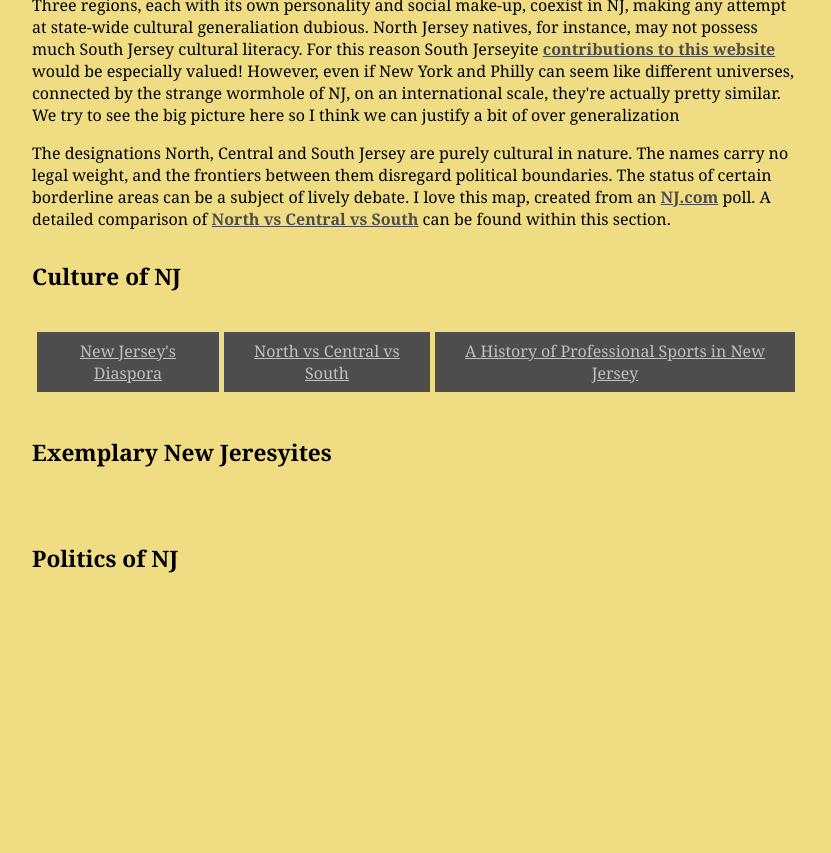
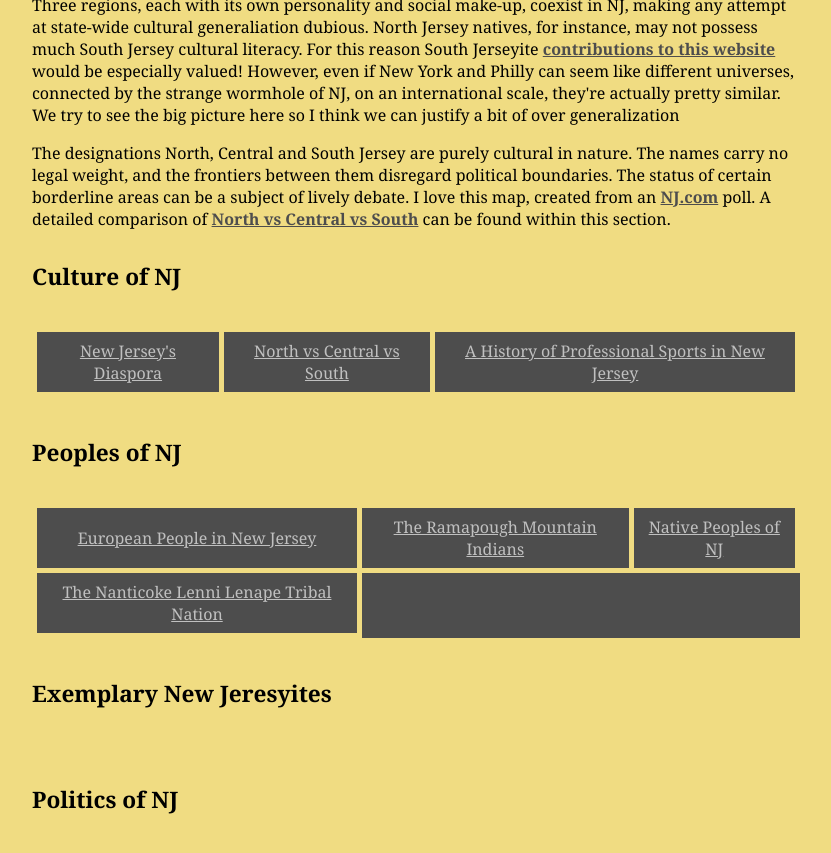
Before and after one commit to jonfried/oakafee.github.io, a Jekyll site: the page built from people.html, in a window 1280 px wide and 900 px high, scrolled down 1112 px. Shown: the top 853 px of the window, without its empty margins (224-1055 px from the left). Built offline with Jekyll 4.4.1, drawn with Linux system fonts in a browser that asks for light colours; before the commit the page ends 1771 px from its top, so only the background shows below that.

Commit message:
Update people.html

```diff
--- a/people.html
+++ b/people.html
@@ -19,6 +19,18 @@ tags: people
 <div class="table-container">
   <table class="index">
     {% tablerow post in site.categories.culture cols:3 %}
+      {% if post.url %}
+          <a href="{{ post.url }}">{{ post.title }}</a>
+      {% endif %}
+    {% endtablerow %}
+  </table>
+</div>
+
+<h2>Peoples of NJ</h2>
+
+<div class="table-container">
+  <table class="index">
+    {% tablerow post in site.categories.peoples cols:3 %}
       {% if post.url %}
           <a href="{{ post.url }}">{{ post.title }}</a>
       {% endif %}
```
